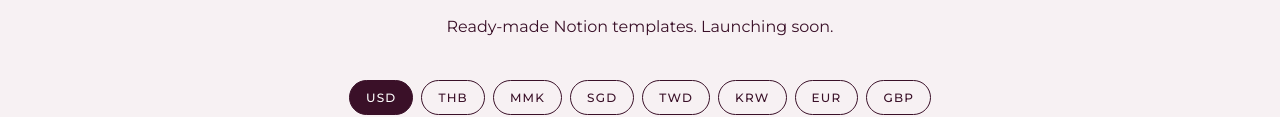
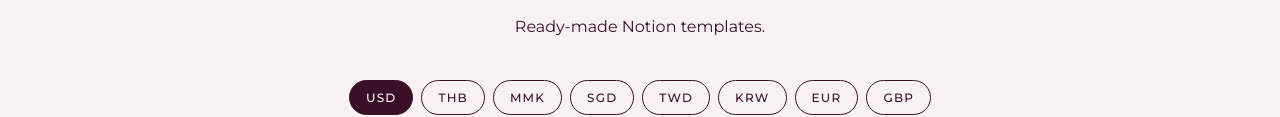
Before and after one commit to Maddy2006/NOVI, a plain HTML site: page index.html in a window 1280 px wide. Shown: the part 835-952 px from the top of the page. Drawn offline with nearby package versions, Linux system fonts and the light colour scheme; animation ran at ten frames a second.

Commit message:
Update index.html

```diff
--- a/index.html
+++ b/index.html
@@ -10,7 +10,7 @@
 
 <header class="band hero"><p class="big">NOVI</p><p class="tag">Organize your life,</p><p>Simple, aesthetic Notion templates for your studies, goals, habits and finances. Functional, beginner-friendly, and made to feel like you.</p>
 <div class="btns"><a class="btn" href="templates.html">Explore templates</a><a class="btn alt" href="https://www.facebook.com/profile.php?id=61594375498260" target="_blank" rel="noopener">Follow on Facebook</a></div></header>
-<section class="wrap"><h2 style="text-align:center">Templates</h2><p class="sub">Ready-made Notion templates. Launching soon.</p><div id="cur-slot"></div><div class="grid g4"><div class="card"><div class="shot"><img src="images/student-dashboard.png" alt="Student Dashboard template preview" onerror="this.remove()">Screenshot: Student Dashboard</div><h3>Student Dashboard</h3><p>Courses, assignments and exams in one calm view.</p><div class="price" data-price="15">$15 USD</div></div><div class="card"><div class="shot"><img src="images/course-resources.png" alt="Course Resources template preview" onerror="this.remove()">Screenshot: Course Resources</div><h3>Course Resources</h3><p>Keep readings, links and materials sorted by topic.</p><div class="price" data-price="15">$15 USD</div></div><div class="card"><div class="shot"><img src="images/finance-tracker.png" alt="Finance Tracker template preview" onerror="this.remove()">Screenshot: Finance Tracker</div><h3>Finance Tracker</h3><p>Track your wallet, income and spending simply.</p><div class="price" data-price="15">$15 USD</div></div><div class="card"><div class="shot"><img src="images/reading-list.png" alt="Reading List template preview" onerror="this.remove()">Screenshot: Reading List</div><h3>Reading List</h3><p>Log what you are reading and what is next.</p><div class="price" data-price="15">$15 USD</div></div></div><div class="btns"><a class="btn" href="templates.html">View more</a></div></section>
+<section class="wrap"><h2 style="text-align:center">Templates</h2><p class="sub">Ready-made Notion templates.</p><div id="cur-slot"></div><div class="grid g4"><div class="card"><div class="shot"><img src="images/student-dashboard.png" alt="Student Dashboard template preview" onerror="this.remove()">Screenshot: Student Dashboard</div><h3>Student Dashboard</h3><p>Courses, assignments and exams in one calm view.</p><div class="price" data-price="15">$15 USD</div></div><div class="card"><div class="shot"><img src="images/course-resources.png" alt="Course Resources template preview" onerror="this.remove()">Screenshot: Course Resources</div><h3>Course Resources</h3><p>Keep readings, links and materials sorted by topic.</p><div class="price" data-price="15">$15 USD</div></div><div class="card"><div class="shot"><img src="images/finance-tracker.png" alt="Finance Tracker template preview" onerror="this.remove()">Screenshot: Finance Tracker</div><h3>Finance Tracker</h3><p>Track your wallet, income and spending simply.</p><div class="price" data-price="15">$15 USD</div></div><div class="card"><div class="shot"><img src="images/reading-list.png" alt="Reading List template preview" onerror="this.remove()">Screenshot: Reading List</div><h3>Reading List</h3><p>Log what you are reading and what is next.</p><div class="price" data-price="15">$15 USD</div></div></div><div class="btns"><a class="btn" href="templates.html">View more</a></div></section>
 <section class="white"><div class="wrap narrow"><h2>Custom Design</h2><p>Want a workspace built around your own routine? Tell me what you need and I will design a personalized Notion setup for you.</p><div class="btns"><a class="btn" href="mailto:maddychaint@gmail.com?subject=NOVI%20custom%20workspace">Request a custom workspace</a></div></div></section>
 <section><div class="wrap narrow"><h2>About</h2><p>NOVI was created to make organization feel less complicated and more enjoyable. We create simple, beautiful digital templates that help young people organize their lives while expressing their own personality.</p><p class="quote">Simple. Fresh. Personal.</p></div></section>
 <section class="white find"><div class="wrap"><h2 style="text-align:center">Find NOVI</h2><p class="sub">Follow along for previews, tips and updates, or book a custom workspace.</p>
```
